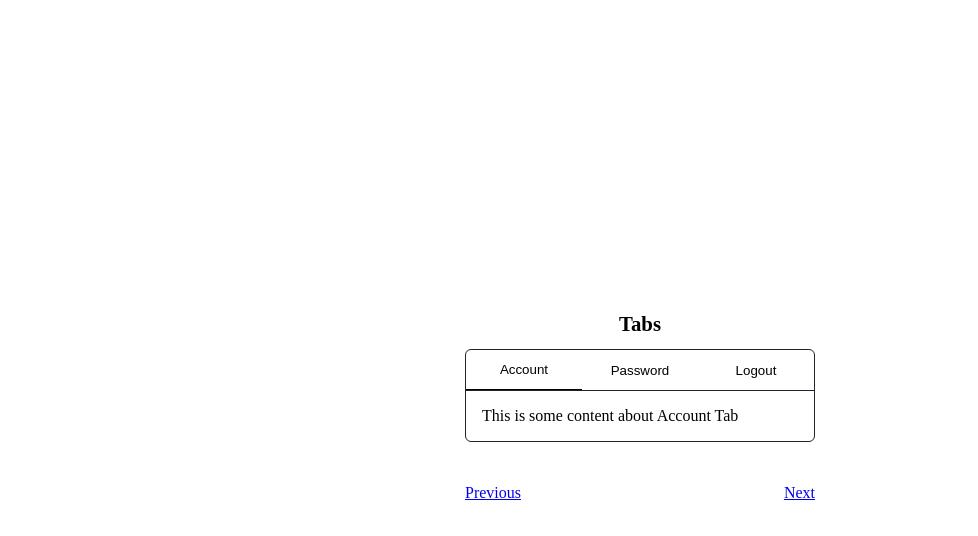
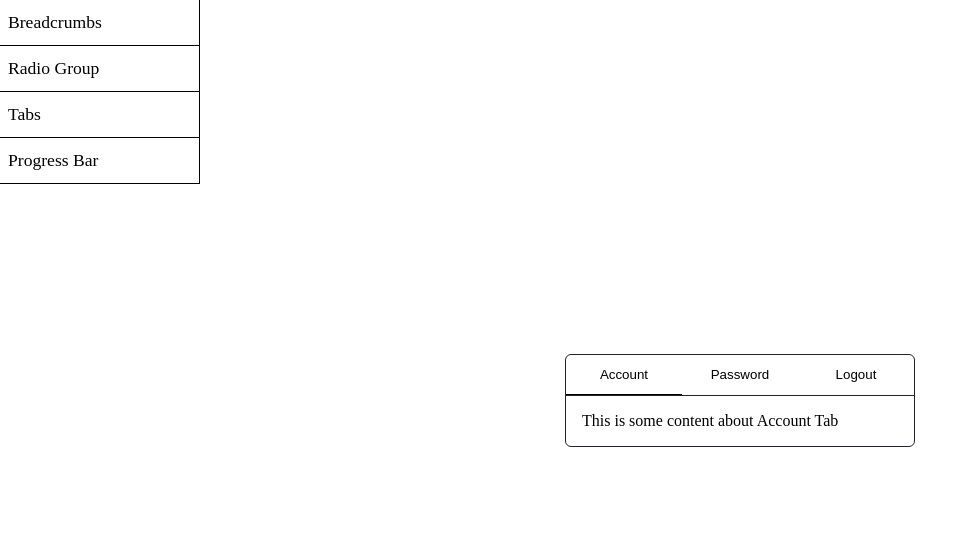
Before and after one commit to habx47/compies, a Next.js app: page /tabs in a window 1280 px wide. Shown: the top 536 px of the page, without its empty margins (0-978 px from the left). Built offline with nearby package versions, Linux system fonts and the light colour scheme.

Commit message:
refactor: simplified navigation

```diff
--- a/lib/helpers.tsx
+++ b/lib/helpers.tsx
@@ -5,3 +5,10 @@ export const COLORS = {
   transparentGray15: "hsl(0deg 0% 50% / 0.15)",
   transparentGray35: "hsl(0deg 0% 50% / 0.35)",
 };
+
+export const components = [
+  { name: "breadcrumbs", path: "/breadcrumbs" },
+  { name: "radio group", path: "/radiogroup" },
+  { name: "tabs", path: "/tabs" },
+  { name: "progress bar", path: "/progressbar" },
+];
--- a/src/app/_components/root_layout.tsx
+++ b/src/app/_components/root_layout.tsx
@@ -2,16 +2,47 @@
 
 import styled from "styled-components";
 import Link from "next/link";
+import { components } from "../../../lib/helpers";
+import { ReactNode } from "react";
 
-export const Wrapper = styled.div`
+export function Links(): ReactNode {
+  return (
+    <LinkWrapper>
+      {components.map((component) => {
+        return (
+          <StyledLink key={component.name} href={component.path}>
+            {component.name}
+          </StyledLink>
+        );
+      })}
+    </LinkWrapper>
+  );
+}
+
+const LinkWrapper = styled.div`
+flex-basis: 200px;
 display: flex;
 flex-direction: column;
 `;
 
-export const LinkWrapper = styled.div`
+export const Wrapper = styled.div`
+height: 100%;
 display: flex;
-justify-content: space-between;
-padding-top: 42px;
 `;
 
-export const StyledLink = styled(Link)``;
+const StyledLink = styled(Link)`
+text-transform: capitalize;
+text-decoration: none;
+color: currentColor;
+font-size: 1.1rem;
+border-right:  1px solid currentColor;
+border-bottom: 1px solid currentColor;
+padding: 12px 8px;
+`;
+
+export const ContentWrapper = styled.div`
+flex-grow: 1;
+display: flex;
+justify-content: center;
+align-items: center;
+`;
--- a/src/app/breadcrumbs/page.tsx
+++ b/src/app/breadcrumbs/page.tsx
@@ -5,7 +5,6 @@ import { styled } from "styled-components";
 export default function Page(): ReactNode {
   return (
     <Wrapper>
-      <Header>Breadcrumbs</Header>
       <BreadCrumbs>
         <Crumbs href="/" isCurrentPage={true}>
           Home
@@ -22,7 +21,3 @@ display: flex;
 flex-direction: column;
 align-items: center;
 `;
-
-const Header = styled.h1`
-font-size: 1.3rem;
-`;
--- a/src/app/layout.tsx
+++ b/src/app/layout.tsx
@@ -2,7 +2,7 @@ import type { Metadata } from "next";
 import { Geist, Geist_Mono } from "next/font/google";
 import StyledComponentsRegistry from "../../lib/registry";
 import { createGlobalStyle } from "styled-components";
-import { StyledLink, LinkWrapper, Wrapper } from "./_components/root_layout";
+import { Wrapper, Links, ContentWrapper } from "./_components/root_layout";
 
 const geistSans = Geist({
   variable: "--font-geist-sans",
@@ -26,11 +26,8 @@ export default function RootLayout({ children }: LayoutProps<"/">) {
         <StyledComponentsRegistry>
           <GlobalStyles />
           <Wrapper>
-            {children}
-            <LinkWrapper>
-              <StyledLink href={"/"}>Previous</StyledLink>
-              <StyledLink href={"/"}>Next</StyledLink>
-            </LinkWrapper>
+            <Links />
+            <ContentWrapper>{children}</ContentWrapper>
           </Wrapper>
         </StyledComponentsRegistry>
       </body>
@@ -47,11 +44,6 @@ const GlobalStyles = createGlobalStyle`
 
 html, body {
   height: 100%;
-}
-
-body {
   margin: 0;
-  display: grid;
-  place-content: center;
 }
 `;
--- a/src/app/page.tsx
+++ b/src/app/page.tsx
@@ -1,10 +1,10 @@
-import { Heading, Sub_Heading } from "./_components/root_page";
+import { Wrapper, Heading, Sub_Heading } from "./_components/root_page";
 
 export default function App() {
   return (
-    <>
+    <Wrapper>
       <Heading>compies</Heading>
       <Sub_Heading>Navigate to see the components</Sub_Heading>
-    </>
+    </Wrapper>
   );
 }
--- a/src/app/progressbar/page.tsx
+++ b/src/app/progressbar/page.tsx
@@ -5,7 +5,6 @@ import ProgressBar from "../_components/progressbar";
 export default function Page(): ReactNode {
   return (
     <Wrapper>
-      <Header>Progress Bar</Header>
       <ProgressBar value={50} size="large" />
     </Wrapper>
   );
@@ -16,7 +15,3 @@ display: flex;
 flex-direction: column;
 align-items: center;
 `;
-
-const Header = styled.h1`
-font-size: 1.3rem;
-`;
--- a/src/app/radiogroup/page.tsx
+++ b/src/app/radiogroup/page.tsx
@@ -5,8 +5,6 @@ import { styled } from "styled-components";
 export default function Page(): ReactNode {
   return (
     <Wrapper>
-      <Header>Radio Group</Header>
-
       <RadioGroup
         groupTitle="Select language"
         groupItems={["english", "urdu", "kashmiri"]}
@@ -21,7 +19,3 @@ display: flex;
 flex-direction: column;
 align-items: center;
 `;
-
-const Header = styled.h1`
-font-size: 1.3rem;
-`;
--- a/src/app/tabs/page.tsx
+++ b/src/app/tabs/page.tsx
@@ -7,7 +7,6 @@ import Tabs from "../_components/tabs";
 export default function Page(): ReactNode {
   return (
     <Wrapper>
-      <Header>Tabs</Header>
       <Tabs>
         <Tabs.List>
           <Tabs.Trigger value="tab1">Account</Tabs.Trigger>
@@ -33,7 +32,3 @@ display: flex;
 flex-direction: column;
 align-items: center;
 `;
-
-const Header = styled.h1`
-font-size: 1.3rem;
-`;
```
Also changed, not shown: src/app/_components/root_page.tsx (+4 -5 lines).
